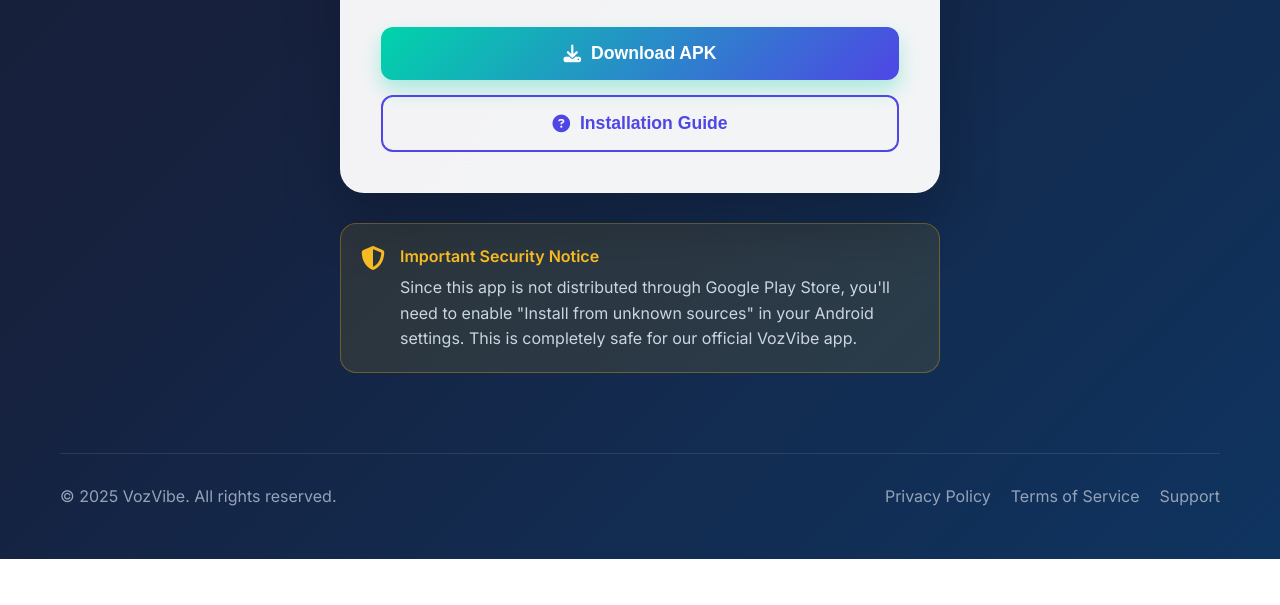
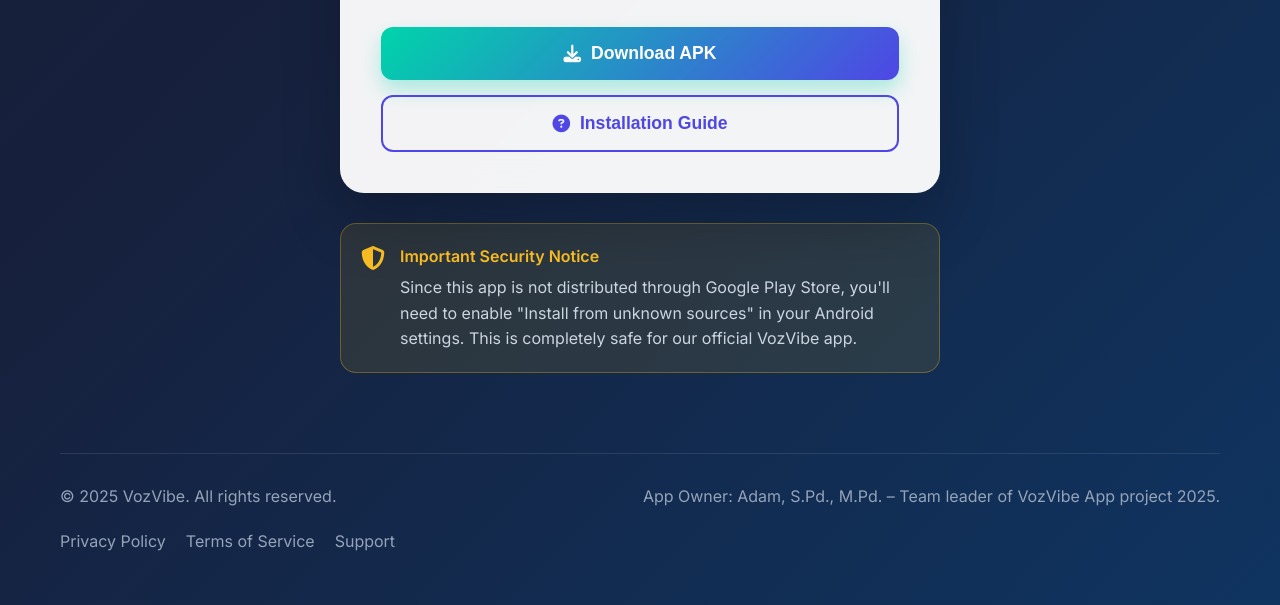
Before and after one commit to voicevibe2025/speaking-path-website, a plain HTML site: page index.html in a window 1280 px wide. Shown: the part 1166-1771 px from the top of the page. Before the commit the page ends 1725 px from the top, so only its background shows below. Drawn offline with Linux system fonts and the light colour scheme.

Commit message:
Add leader's name

```diff
--- a/index.html
+++ b/index.html
@@ -123,6 +123,7 @@
         <footer class="footer">
             <div class="footer-content">
                 <p>&copy; 2025 VozVibe. All rights reserved.</p>
+                <p class="app-owner">App Owner: Adam, S.Pd., M.Pd. – Team leader of VozVibe App project 2025.</p>
                 <div class="footer-links">
                     <a href="#privacy">Privacy Policy</a>
                     <a href="#terms">Terms of Service</a>
```
